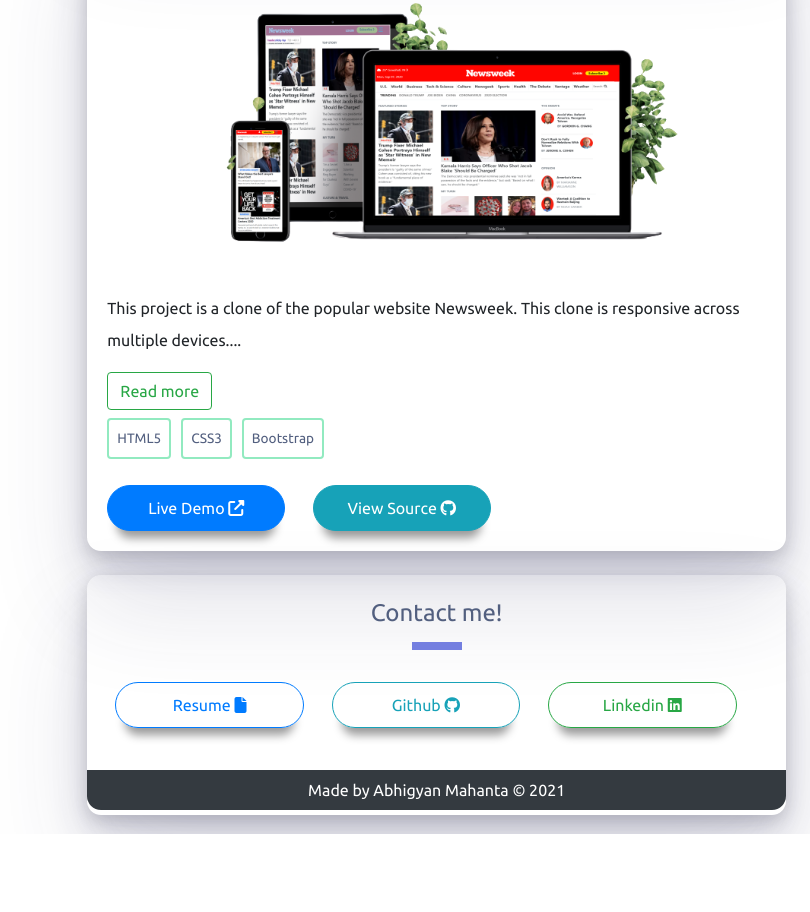
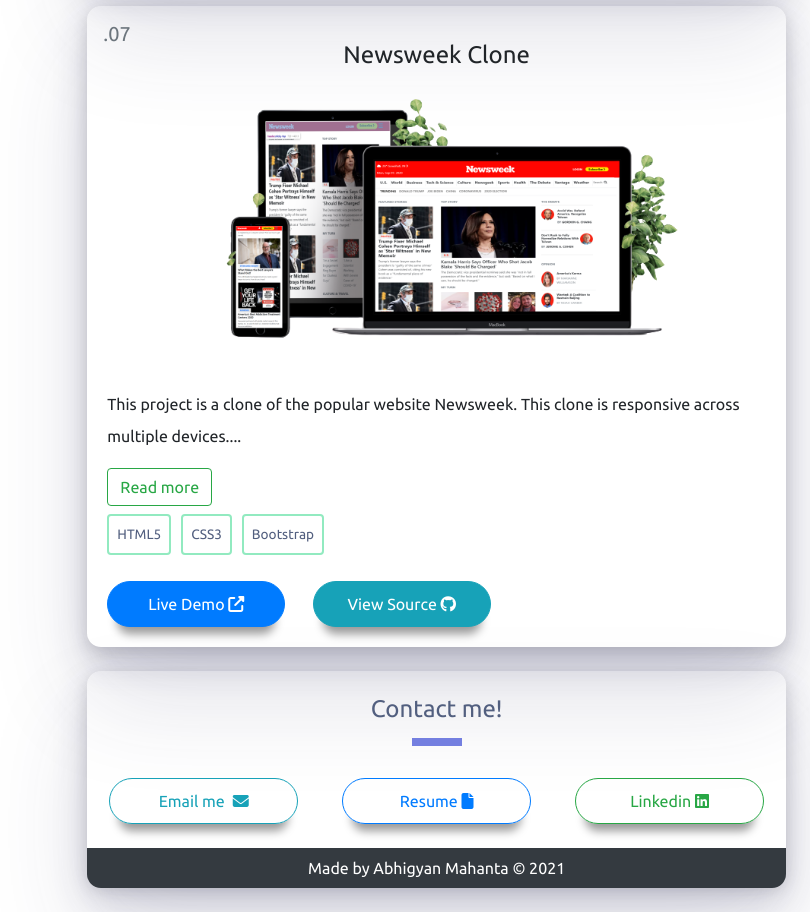
Before and after one commit to Abhigyan001/Portfolio, a plain HTML site: page index.html in a window 1280 px wide. Shown: the part 5184-6096 px from the top of the page, without its empty margins (470-1280 px from the left). Before the commit the page ends 6018 px from the top, so only its background shows below. Drawn offline with Linux system fonts and the light colour scheme.

Commit message:
Edit footer links

```diff
--- a/index.html
+++ b/index.html
@@ -93,8 +93,9 @@
                   ></span>
                 </h2>
                 <h4 class="my-5">
-                  My passion is building beautiful and well-designed user interfaces.
-                  Have a look at my projects below and tell me what you think!
+                  My passion is building beautiful and well-designed user
+                  interfaces. Have a look at my projects below and tell me what
+                  you think!
                 </h4>
                 <div>
                   <ul class="social-network social-circle my-5">
@@ -607,20 +608,21 @@
               <h2 class="section-title pt-4">Contact me!</h2>
               <div class="pt-4 mb-4 contact-links">
                 <a
-                  class="btn btn-outline-primary button1 resume footer-button"
+                  class="btn btn-outline-info button1 footer-button"
+                  href="mailto:abhigyanmahanta001@gmail.com"
+                  target="_blank"
+                  >Email me<span><i class="fas fa-envelope ml-2"></i></span
+                ></a>
+                <a
+                  class="btn btn-outline-primary button1 footer-button"
                   href="./images/resume.pdf"
                   download
                 >
                   Resume <span><i class="fas fa-file"></i></span
                 ></a>
+
                 <a
-                  class="btn btn-outline-info button1 ml-4 resume footer-button"
-                  href="https://github.com/Abhigyan001/"
-                  target="_blank"
-                  >Github <span><i class="fab fa-github"></i></span
-                ></a>
-                <a
-                  class="btn btn-outline-success button1 ml-4 resume footer-button"
+                  class="btn btn-outline-success button1 footer-button"
                   href="https://www.linkedin.com/in/abhigyanmahanta/"
                   target="_blank"
                   >Linkedin <span><i class="fab fa-linkedin"></i></span
--- a/scss/styles.scss
+++ b/scss/styles.scss
@@ -257,8 +257,6 @@ a.socialIcon:hover,
   }
 }
 
-
-
 .terminal-header {
   height: 28px;
   background-color: #e4e3e5;
@@ -320,7 +318,6 @@ a.socialIcon:hover,
     @include mobile {
       font-size: 16px;
     }
-
   }
 }
 
@@ -339,7 +336,6 @@ a.socialIcon:hover,
   font-size: 1.5em;
   text-align: center;
   @include mobile {
-
   }
 }
 
@@ -356,8 +352,8 @@ a.socialIcon:hover,
 .bg {
   border: 5px rgb(134, 132, 132);
   border-radius: 14px;
-  box-shadow: 0 50px 100px rgba(50, 50, 93, 0.15), 0 15px 35px rgba(50, 50, 93, 0.2), 0 5px 15px rgba(0, 0, 0, 0.12);
-
+  box-shadow: 0 50px 100px rgba(50, 50, 93, 0.15),
+    0 15px 35px rgba(50, 50, 93, 0.2), 0 5px 15px rgba(0, 0, 0, 0.12);
 }
 
 .project-skills {
@@ -396,7 +392,12 @@ a.socialIcon:hover,
   margin-top: -3%;
 }
 
-#more, #more1, #more2, #more3, #more4, #more5 {
+#more,
+#more1,
+#more2,
+#more3,
+#more4,
+#more5 {
   display: none;
 }
 
@@ -432,23 +433,13 @@ a.socialIcon:hover,
   }
 }
 
-.resume {
-  margin-left: 12%;
-  @include ipadpro {
-     margin-left: 4%;
-  }
-  @include tabs {
-     margin-left: 4%;
-  }
-}
-
 .footer {
-  height: 3.8%;
+  height: 3.5%;
   @include mobile {
-    height: 4.5%;
+    height: 4%;
   }
   @include ipadpro {
-    height: 4%;
+    height: 3.5%;
   }
 }
 
@@ -464,21 +455,21 @@ a.socialIcon:hover,
     font-size: 19px;
     display: flex;
     flex-wrap: wrap;
-    justify-content:center;
+    justify-content: center;
   }
 }
 
 .contact-links {
+  display: flex;
+  justify-content: space-around;
   @include mobile {
     display: flex;
     margin-left: 6%;
     margin-right: 8%;
-
   }
-
 }
 
-.movieimg{
+.movieimg {
   padding: 0;
   margin-bottom: -140px;
   margin-top: -120px;
```
Also changed, not shown: scss/styles.css, 1 other file.
